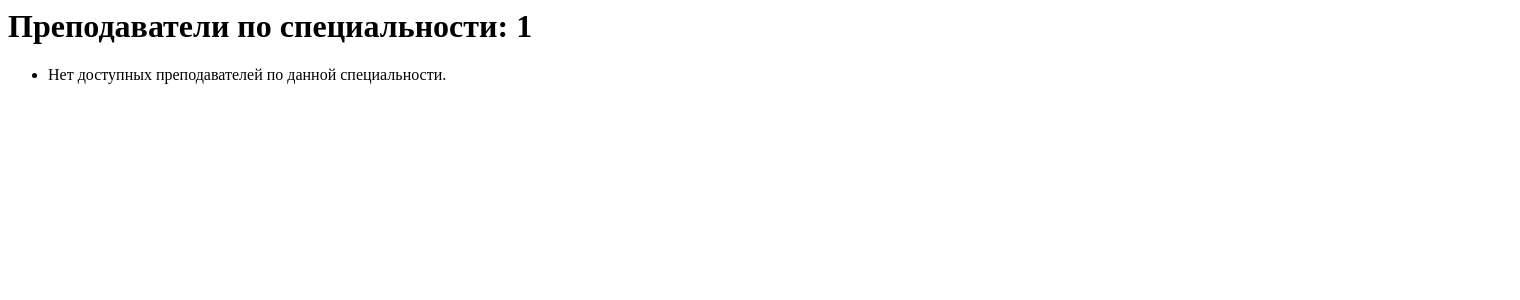
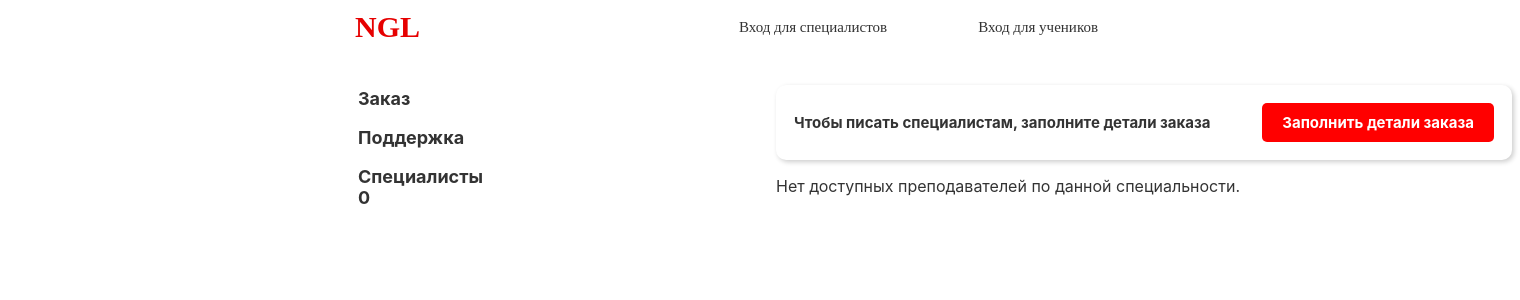
Before and after one commit to MatveySviadysh/NGl, a Django app: page /user/tutors/1/ in a window 1520 px wide. Shown: the top 300 px of the page. Run offline with Django 4.2, Linux system fonts and the light colour scheme; style sheets or scripts are compiled from the project's sources.

Commit message:
upgrade TutorList

```diff
--- /dev/null
+++ b/user/static/user/scss/Tutor/TutorList.scss
@@ -0,0 +1,122 @@
+.tutor-list {
+    font-size: 16px;
+    font-family: 'Inter', sans-serif;
+    color: #333;
+
+    ul {
+        list-style-type: none;
+        padding: 0;
+    }
+
+    .tutor-item {
+        padding: 20px;
+        margin-bottom: 15px;
+        border: 1px solid #eee;
+        border-radius: 8px;
+        background-color: #f9f9f9;
+
+        .tutor-header {
+            display: flex;
+            align-items: center;
+
+            img {
+                border-radius: 50%;
+                width: 80px;
+                height: 80px;
+                margin-right: 15px;
+            }
+
+            .tutor-info {
+                a {
+                    font-size: 18px;
+                    color: #000;
+                    text-decoration: none;
+
+                    &:hover {
+                        text-decoration: underline;
+                    }
+                }
+
+                .specialization {
+                    display: block;
+                    color: #666;
+                    font-size: 14px;
+                }
+            }
+        }
+
+        .tutor-details {
+            margin-top: 15px;
+            p {
+                margin: 5px 0;
+                font-size: 14px;
+            }
+        }
+
+        .discount {
+            margin-top: 10px;
+            background-color: #ffc107;
+            color: #fff;
+            padding: 5px;
+            font-weight: bold;
+            border-radius: 5px;
+            display: inline-block;
+        }
+
+        .location {
+            margin-top: 10px;
+            font-size: 12px;
+            color: #888;
+        }
+    }
+}
+
+.container {
+    display: flex;
+    margin-top: 70px;
+}
+.text-column {
+    margin-left: 350px;
+    font-weight: bold;
+    font-size: 18px;
+    font-family: 'Inter', sans-serif;
+    color: #333;
+}
+.tutor-column {
+    margin-left: 280px;
+}
+
+.rectangle {
+    margin-top: 15px;
+    display: flex;
+    justify-content: space-between;
+    align-items: center;
+    padding: 18px;
+    border-radius: 10px;
+    background-color: #ffffff;
+    width: 700px;
+    box-shadow: 2px 2px 5px rgba(0, 0, 0, 0.2);
+}
+
+.text {
+    font-family: 'Inter', sans-serif;
+    font-weight: bold;
+    font-size: 15px;
+    color: #333;
+}
+
+.button {
+    padding: 10px 20px;
+    background-color: red;
+    color: white;
+    border: none;
+    border-radius: 5px;
+    cursor: pointer;
+    font-family: 'Inter', sans-serif;
+    font-weight: bold;
+    font-size: 15px;
+}
+
+.button:hover {
+    background-color: #0056b3;
+}
--- a/user/templates/user/pages/TutorList.html
+++ b/user/templates/user/pages/TutorList.html
@@ -1,20 +1,55 @@
-<h1>Преподаватели по специальности: {{ specialization }}</h1>
+{% load static %}
+
+    <link rel="stylesheet" href="{% static 'user/scss/Tutor/TutorList.scss' %}">
+    {% include 'user/components/Header.html' %}
+    <div class="container">
+        <div class="text-column">
+            <p>Заказ</p>
+            <p>Поддержка</p>
+            <p>Специалисты {{ tutor_count }}</p>
+        </div>
+        <div class="tutor-column">
+            <div class="rectangle">
+                <div class="text">Чтобы писать специалистам, заполните детали заказа</div>
+                <button class="button">Заполнить детали заказа</button>
+            </div>
             <div class="tutor-list">
                 <ul>
                     {% for tutor in tutors %}
-            <li>
-                <a href="{% url 'profile-tutor' tutor.full_name %}">{{ tutor.full_name }}</a> - {{ tutor.specialization }} <br>
-                <strong>Телефон:</strong> {{ tutor.phone_number }} <br>
-                <strong>Email:</strong> {{ tutor.email }} <br>
-                <strong>Рейтинг:</strong> {{ tutor.rating }} <br>
-                <strong>Опыт:</strong> {{ tutor.experience }} лет <br>
-                <strong>Цена за занятие:</strong> {{ tutor.price }} ₽ <br>
-                <strong>Услуги:</strong> {{ tutor.services }} <br>
-                {% if tutor.verified %} <strong>Статус:</strong> Подтверждено {% else %} <strong>Статус:</strong> Не подтверждено {% endif %}
-                <br><br>
+                        <li class="tutor-item">
+                            <div class="tutor-header">
+                                <img src="{{ tutor.image_url }}" alt="Фото {{ tutor.full_name }}">
+                                <div class="tutor-info">
+                                    <a href="{% url 'profile-tutor' tutor.full_name %}">
+                                        <strong>{{ tutor.full_name }}</strong>
+                                    </a>
+                                    <span class="specialization">{{ tutor.specialization }}</span>
+                                </div>
+                            </div>
+                            <div class="tutor-details">
+                                <p><strong>Телефон:</strong> {{ tutor.phone_number }}</p>
+                                <p><strong>Email:</strong> {{ tutor.email }}</p>
+                                <p><strong>Рейтинг:</strong> {{ tutor.rating }}</p>
+                                <p><strong>Опыт:</strong> {{ tutor.experience }} лет</p>
+                                <p><strong>Цена за занятие:</strong> {{ tutor.price }} ₽</p>
+                                <p><strong>Услуги:</strong> {{ tutor.services }}</p>
+                                {% if tutor.verified %}
+                                    <p><strong>Статус:</strong> Подтверждено</p>
+                                {% else %}
+                                    <p><strong>Статус:</strong> Не подтверждено</p>
+                                {% endif %}
+                            </div>
+                            <div class="discount">
+                                <span>–25%</span> На первое занятие
+                            </div>
+                            <p class="location">
+                                Выезд: {{ tutor.location }} | Работает дистанционно: {{ tutor.remote }}
+                            </p>
                         </li>
                     {% empty %}
                         <li>Нет доступных преподавателей по данной специальности.</li>
                     {% endfor %}
                 </ul>
             </div>
+        </div>
+    </div>
--- a/user/views.py
+++ b/user/views.py
@@ -48,7 +48,13 @@ def user_logout(request):
 
 def tutor_list(request, specialization):
     tutors = Tutor.objects.filter(specialization=specialization)
-    return render(request, 'user/pages/TutorList.html', {'tutors': tutors, 'specialization': specialization})
+    tutor_count = tutors.count()
+    return render(request, 'user/pages/TutorList.html', {
+        'tutors': tutors,
+        'specialization': specialization,
+        'tutor_count': tutor_count
+    })
+
 
 def main_page(request):
     query = request.GET.get('query', '')
```
Lines whose indentation alone changed are shown as unchanged.
